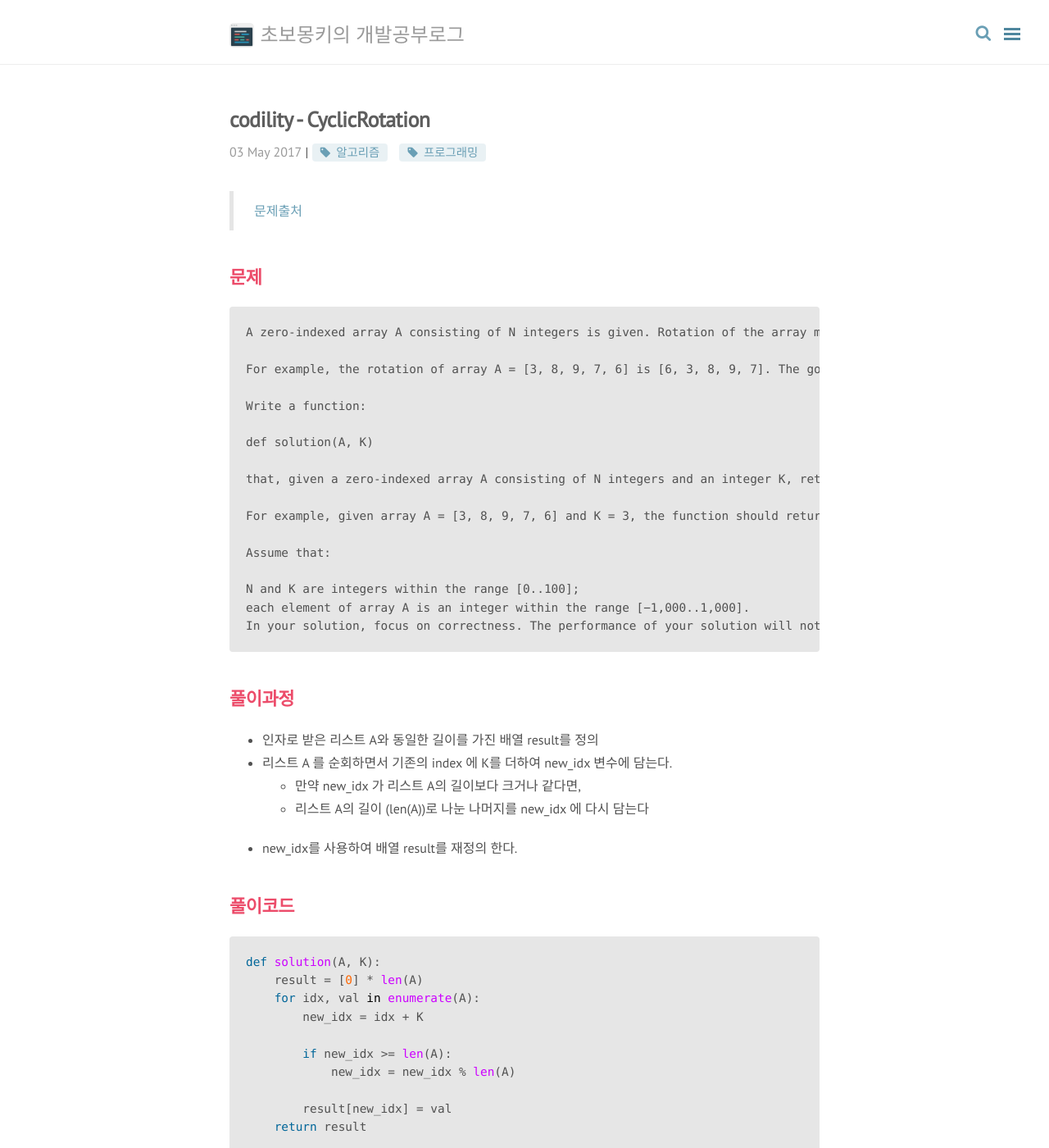
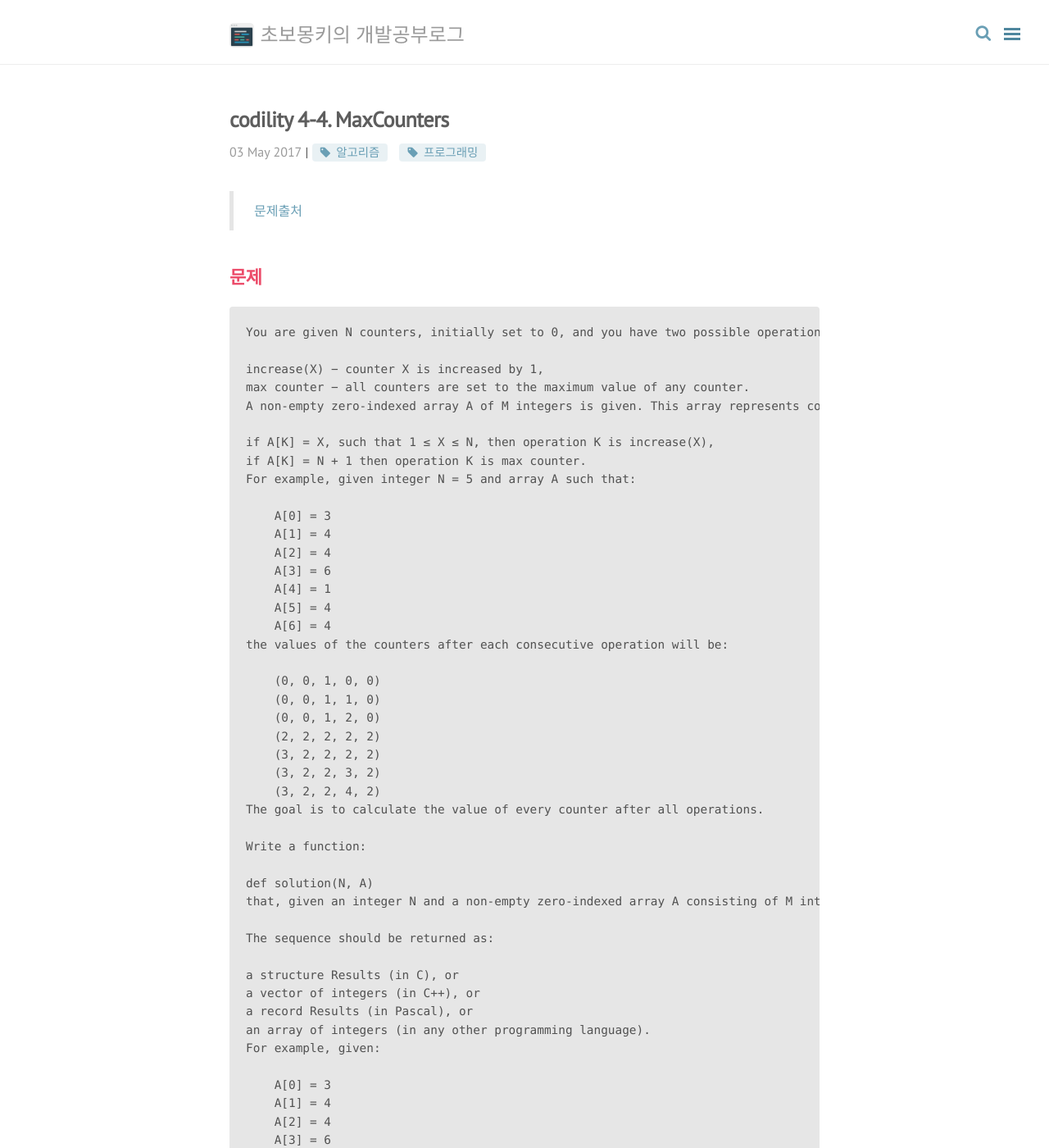
Before and after one commit to wayhome25/wayhome25.github.io, a Jekyll site: the page built from _posts/algorithm/2017-05-03-CyclicRotation.md, in a window 1280 px wide and 1400 px high. Shown: the whole window at 82% size. Built offline with Jekyll 4.4.1, drawn with Linux system fonts in a browser that asks for light colours; nearby versions of some CDN libraries; comment, search, counter and statistics services are not loaded; some of the changed text lies outside the part shown.

Commit message:
add blog post

````diff
--- a/_posts/algorithm/2017-05-03-CyclicRotation.md
+++ b/_posts/algorithm/2017-05-03-CyclicRotation.md
@@ -1,67 +1,107 @@
 ---
 layout: post
-title: codility - CyclicRotation
+title: codility 4-4. MaxCounters
 category: 알고리즘 문제풀이
 permalink: /algorithm/:year/:month/:day/:title/
 tags: [알고리즘, 프로그래밍]
 comments: true
 ---
 
-> [문제출처](https://codility.com/programmers/lessons/2-arrays/cyclic_rotation/)
+> [문제출처](https://codility.com/programmers/lessons/4-counting_elements/max_counters/)
 
 ## 문제
 
 ```
-A zero-indexed array A consisting of N integers is given. Rotation of the array means that each element is shifted right by one index, and the last element of the array is also moved to the first place.
+You are given N counters, initially set to 0, and you have two possible operations on them:
 
-For example, the rotation of array A = [3, 8, 9, 7, 6] is [6, 3, 8, 9, 7]. The goal is to rotate array A K times; that is, each element of A will be shifted to the right by K indexes.
+increase(X) − counter X is increased by 1,
+max counter − all counters are set to the maximum value of any counter.
+A non-empty zero-indexed array A of M integers is given. This array represents consecutive operations:
+
+if A[K] = X, such that 1 ≤ X ≤ N, then operation K is increase(X),
+if A[K] = N + 1 then operation K is max counter.
+For example, given integer N = 5 and array A such that:
+
+    A[0] = 3
+    A[1] = 4
+    A[2] = 4
+    A[3] = 6
+    A[4] = 1
+    A[5] = 4
+    A[6] = 4
+the values of the counters after each consecutive operation will be:
+
+    (0, 0, 1, 0, 0)
+    (0, 0, 1, 1, 0)
+    (0, 0, 1, 2, 0)
+    (2, 2, 2, 2, 2)
+    (3, 2, 2, 2, 2)
+    (3, 2, 2, 3, 2)
+    (3, 2, 2, 4, 2)
+The goal is to calculate the value of every counter after all operations.
 
 Write a function:
 
-def solution(A, K)
+def solution(N, A)
+that, given an integer N and a non-empty zero-indexed array A consisting of M integers, returns a sequence of integers representing the values of the counters.
 
-that, given a zero-indexed array A consisting of N integers and an integer K, returns the array A rotated K times.
+The sequence should be returned as:
 
-For example, given array A = [3, 8, 9, 7, 6] and K = 3, the function should return [9, 7, 6, 3, 8].
+a structure Results (in C), or
+a vector of integers (in C++), or
+a record Results (in Pascal), or
+an array of integers (in any other programming language).
+For example, given:
+
+    A[0] = 3
+    A[1] = 4
+    A[2] = 4
+    A[3] = 6
+    A[4] = 1
+    A[5] = 4
+    A[6] = 4
+the function should return [3, 2, 2, 4, 2], as explained above.
 
 Assume that:
 
-N and K are integers within the range [0..100];
-each element of array A is an integer within the range [−1,000..1,000].
-In your solution, focus on correctness. The performance of your solution will not be the focus of the assessment.
+N and M are integers within the range [1..100,000];
+each element of array A is an integer within the range [1..N + 1].
+Complexity:
+
+expected worst-case time complexity is O(N+M);
+expected worst-case space complexity is O(N),
+beyond input storage (not counting the storage required for input arguments).
+Elements of input arrays can be modified.
 ```
 
-
-## 풀이과정
-- 인자로 받은 리스트 A와 동일한 길이를 가진 배열 result를 정의
-- 리스트 A 를 순회하면서 기존의 index 에 K를 더하여 new_idx 변수에 담는다.
-  - 만약 new_idx 가 리스트 A의 길이보다 크거나 같다면,
-  - 리스트 A의 길이 (len(A))로 나눈 나머지를 new_idx 에 다시 담는다
--  new_idx를 사용하여 배열 result를 재정의 한다.
 
 ## 풀이코드
 
 ```python
-def solution(A, K):
-    result = [0] * len(A)
-    for idx, val in enumerate(A):
-        new_idx = idx + K
-
-        if new_idx >= len(A):
-            new_idx = new_idx % len(A)
-
-        result[new_idx] = val
+def solution(N, A):
+    result = [0] * N
+    for i in A:
+        if 1 <= i <= N:
+            result[i-1] += 1
+        else:
+            result = [max(result)] * N # O(N)
     return result
 ```
 
 ##  다른사람 코드
-- 리스트 슬라이싱 기능을 사용하면 더 간단하게 해결 가능하다.
-
 
 ```python
-def solution(A, K):
-    if len(A) == 0:
-        return A
+def solution(N, A):
 
-    return A[len(A)-(K%len(A)):] + A[:len(A)-(K%len(A))]
+    counters = N * [0]
+    next_max_counter =  max_counter = 0
+
+    for oper in A:
+        if oper <= N:
+            current_counter = counters[oper-1] = max(counters[oper-1] +1, max_counter+1)
+            next_max_counter = max(current_counter, next_max_counter)
+        else:
+            max_counter = next_max_counter
+
+    return [c if c > max_counter else max_counter for c in counters]
 ```
````
Also changed, not shown: _posts/Django/2017-05-04-django-queryset-search.md (added, +49 -0 lines), _posts/TIL(Today I Learned)/2017-05-01-05-07-TIL.md (+21 -0 lines), _posts/algorithm/2017-05-03-FrogJmp.md (added, +52 -0 lines), _posts/algorithm/2017-05-03-PermMissingElem.md (added, +62 -0 lines), _posts/algorithm/2017-05-04-square.md (added, +51 -0 lines), _posts/python/2017-04-24-socket-chat.md (+0 -1 lines), _posts/python/2017-04-25-cs-27-crawling.md (+0 -1 lines), _posts/python/2017-05-04-pep8.md (added, +41 -0 lines).
